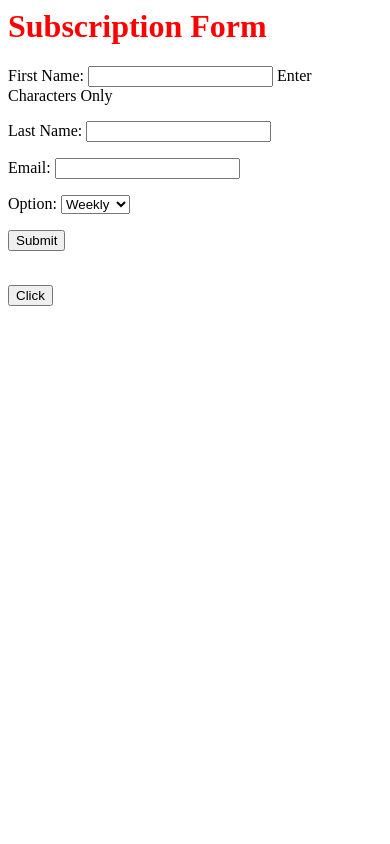
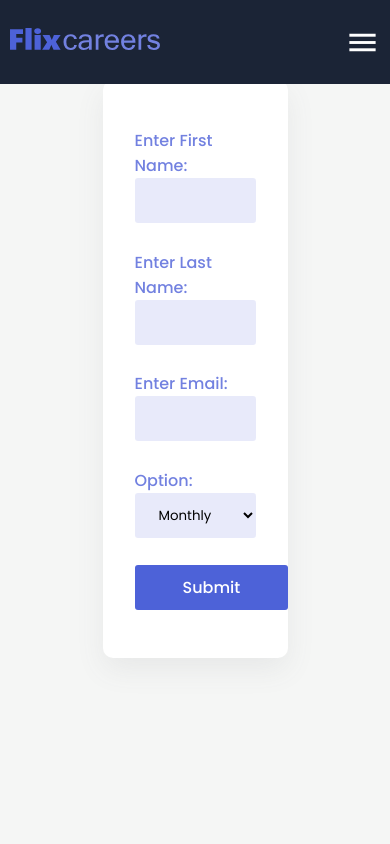
Before and after one commit to RohitKaregaonkar/jobapp, a Django app: page /subscribe/ in a window 390 px wide. Run offline with Django 4.2, Linux system fonts and the light colour scheme.

Commit message:
Modified subscribe.html file and designed the page

```diff
--- /dev/null
+++ b/subscribe/static/subscribe/app.js
@@ -0,0 +1,4 @@
+let links = document.querySelector('.links')
+function menu(){
+  links.classList.toggle('active')
+}
--- /dev/null
+++ b/subscribe/static/subscribe/style.css
@@ -0,0 +1,382 @@
+@import url("https://fonts.googleapis.com/css2?family=Poppins:ital,wght@0,100;0,200;0,300;0,400;0,500;0,600;0,700;0,800;0,900;1,100;1,200;1,300;1,400;1,500;1,600;1,700;1,800;1,900&display=swap");
+* {
+  margin: 0;
+  padding: 0;
+  box-sizing: border-box;
+  font-family: "Poppins", sans-serif;
+}
+:root {
+  --blue: #4d62d8;
+  --lblue: #7281e0;
+  --card: #fdfdfd;
+  --shadow: #64646f17 0px 12px 29px 0px;
+  --nav: #1b2436;
+}
+body {
+  background: #f5f6f5;
+}
+button {
+  border: none;
+  outline: none;
+  cursor: pointer;
+  border-radius: 3px;
+}
+nav {
+  background: var(--nav);
+  padding: 1em 0;
+}
+a {
+  text-decoration: none;
+  color: white;
+}
+.container {
+  max-width: 1200px;
+  margin: auto;
+}
+nav .container {
+  display: flex;
+  align-items: center;
+  justify-content: space-between;
+  color: white;
+}
+.logo h1 {
+  color: white;
+}
+.logo {
+  width: 200px;
+}
+img {
+  width: 100%;
+}
+.links {
+  display: flex;
+  align-items: center;
+  justify-content: center;
+}
+.links a {
+  color: white;
+  margin-left: 30px;
+  font-size: 1rem;
+  font-weight: 400;
+}
+.links .auth {
+  margin-left: 30px;
+  height: 45px;
+  padding: 0 20px;
+  font-size: 1rem;
+  font-weight: 500;
+  background: var(--blue);
+  color: white;
+  box-shadow: var(--shadow);
+}
+/* typo */
+.typo {
+  margin-top: 5em;
+}
+.title {
+  font-size: 2.3rem;
+  font-weight: 600;
+}
+.des {
+  font-size: 1rem;
+}
+
+/* post card */
+
+.post {
+  background: var(--card);
+  border-radius: 8px;
+  padding: 2em;
+  box-shadow: var(--shadow);
+  margin-top: 3em;
+  display: grid;
+  align-items: center;
+  grid-template-columns: 8fr 2fr;
+  border-bottom: 3px solid var(--lblue);
+}
+.menu {
+  display: none !important;
+}
+.buttons {
+  display: grid;
+  grid-template-columns: repeat(1, 1fr);
+  gap: 20px;
+}
+
+.post:last-child {
+  margin-bottom: 5em;
+}
+.item {
+  display: flex;
+  align-items: center;
+  margin-left: 30px;
+}
+.item:first-child {
+  margin-left: 0;
+}
+.job-des {
+  display: flex;
+  align-items: center;
+}
+
+.item span {
+  margin-right: 10px;
+  font-size: 20px !important;
+  color: gray;
+}
+.item p {
+  font-size: 1rem;
+  font-weight: 600;
+  color: gray;
+}
+.apply {
+  background: var(--blue);
+  height: 45px;
+  padding: 0 40px;
+  color: white;
+  font-size: 1rem;
+  font-weight: 500;
+}
+.view {
+  border: 1px solid var(--blue);
+  background: transparent;
+  color: var(--blue);
+}
+.job-title {
+  font-size: 1.2rem;
+  font-weight: 600;
+  margin-bottom: 10px;
+  color: var(--blue);
+}
+
+
+.r2 {
+  display: grid;
+  grid-template-columns: 1fr 1fr;
+  gap: 20px;
+}
+.view-post {
+  width: 80%;
+  border-radius: 10px;
+  box-shadow: var(--shadow);
+  margin: 5em auto;
+  padding: 2em;
+}
+.desc {
+  max-height: 300px;
+  overflow-y: scroll;
+  margin: 2em 0;
+  padding: 1em;
+}
+.desc::-webkit-scrollbar {
+  width: 3px;
+  background: #80808017;
+}
+.desc::-webkit-scrollbar-thumb {
+  background: #4d62d8;
+}
+.jobtitle {
+  font-size: 1.5rem;
+  color: var(--nav);
+  font-weight: 600;
+  margin-bottom: 0.5em;
+}
+.it {
+  font-size: 1.2rem;
+  font-weight: 600;
+  color: var(--lblue);
+}
+.it span {
+  color: #1b2436c0;
+}
+@media (max-width: 991px) {
+  .container {
+    padding: 0 10px;
+  }
+  .post {
+    grid-template-columns: 1fr;
+    padding: 1em;
+  }
+  .job-des {
+    flex-direction: column;
+    align-items: flex-start;
+  }
+  .item {
+    margin-left: 0;
+  }
+  .apply {
+    margin-top: 1em;
+  }
+  .search {
+    height: 45px;
+  }
+  .links {
+    height: 90vh;
+    width: 100%;
+    position: fixed;
+    top: 10vh;
+    left: 0;
+    background: #000000d7;
+    flex-direction: column;
+    justify-content: space-around;
+    backdrop-filter: blur(15px);
+    transform: translateX(100%);
+    transition: 0.3s;
+  }
+  .active {
+    transform: translateX(0%);
+    transition: 0.3s;
+  }
+  .links a {
+    margin-left: 0;
+  }
+  .auth {
+    margin-left: 0 !important;
+  }
+  nav {
+    position: fixed;
+    top: 0;
+    width: 100%;
+    height: 10vh;
+  }
+  nav .container {
+    height: 100%;
+  }
+  .menu {
+    font-size: 35px !important;
+    display: block !important;
+  }
+  .logo {
+    width: 150px;
+  }
+  .buttons {
+    grid-template-columns: 1fr;
+    gap: 0;
+  }
+  .view-post {
+    width: 100%;
+    padding: 2em 1em;
+    margin-top: 7em;
+  }
+  .jobtitle {
+    font-size: 1.2rem;
+  }
+  .it {
+    font-size: 1rem;
+  }
+}
+
+button{
+  cursor: pointer;
+  }
+
+
+  /* Email code */
+  .subscribe-text{
+  border: none;
+  outline: none;
+  height: 45px;
+  padding: 0 15px;
+  border-radius: 5px;
+  font-size: 1rem;
+  font-weight: 400;
+  width: 100%;
+  }
+
+  /* .email-form{
+    grid-template-columns: 1fr;
+    padding: 1em;
+    margin-top: 15vh;
+    display: grid;
+    gap: 2em;
+    background-color: var(--blue);
+    padding: 2em;
+    border-radius: 8px;
+    margin-top: 3em;
+    width: 50%;
+    position: absolute;
+    top: 30%;
+    left: 50%;
+    margin-right: -50%;
+    transform: translate(-50%, -50%)
+  } */
+
+  .email-form-title{
+    color: #f5f6f5;
+    font-size: 300%;
+    text-align: center;
+  }
+
+  .email-form-title-success{
+    color: yellow;
+    font-size: 300%;
+    text-align: center;
+    display: none;
+  }
+
+  .help-text{
+    font-size: 10px;
+    color: gray;
+    padding: 0;
+    margin: 0;
+  }
+
+  .email-submit{
+    border: none;
+    outline: none;
+    height: 45px;
+    background: var(--blue);
+    border-radius: 3px;
+    cursor: pointer;
+    font-size: 1rem;
+    font-weight: 500;
+    color: white;
+    padding: 0 3em;
+
+  }
+
+  label {
+    color: var(--lblue);
+    font-weight: 500;
+    padding-bottom: 10px;
+}
+
+input, select {
+border: none;
+outline: none;
+height: 45px;
+border-radius: 3px;
+width: 100%;
+background: #7281e02a;
+padding: 0 20px;
+margin-bottom: 2em;
+}
+
+form {
+  width: 50%;
+  padding: 3em 2em;
+  background: white;
+  border-radius: 10px;
+  margin: 5em auto;
+  box-shadow: var(--shadow);
+}
+
+.errorlist {
+  background: #ff27272a;
+  color: #ff0000;
+  padding: 10px;
+  border-radius: 5px;
+  font-size: 18px;
+  font-weight: 500;
+}
+
+.thank-you{
+  border: none;
+  outline: none;
+  height: 45px;
+  border-radius: 3px;
+  width: 100%;
+  padding: 0 20px;
+  margin: 2em;
+  font-size: 30px;
+}
--- a/subscribe/templates/subscribe/subscribe.html
+++ b/subscribe/templates/subscribe/subscribe.html
@@ -1,75 +1,60 @@
 {% load static %}
 
 
-<html>
-<head>
-
-    <meta charset="UTF-8">
-    <meta http-equiv="X-UA-Compatible" content="IE=edge">
-    <meta name="viewport" content="width=device-width, initial-scale=1.0">
-    <link rel="stylesheet" type="text/css" href="{% static 'subscribe/main.css' %}">
-
-    <title>Subscription Form </title>
-
-</head>
-<body>
-
-    <h1>Subscription Form</h1>
-
-    <form method="post">
-        {% csrf_token %}
-
-         {{ form.as_p }}
-
-        <input type="submit" value="Submit" />
-
-        {% comment %} {% for field in form %}
-        <div class="subscribe_field">
-            {{ field.errors }}
-            <label for ="{{field.id_for_label}}">
-                {{ field.label}}
-            </label>
-            {{ field }}
+<!DOCTYPE html>
+<html lang="en">
+  <head>
+    <meta charset="UTF-8" />
+    <meta http-equiv="X-UA-Compatible" content="IE=edge" />
+    <meta name="viewport" content="width=device-width, initial-scale=1.0" />
+    <link rel="stylesheet" href="{% static 'subscribe/style.css' %}" />
+    <link
+      href="https://fonts.googleapis.com/css?family=Material+Icons|Material+Icons+Outlined|Material+Icons+Two+Tone|Material+Icons+Round|Material+Icons+Sharp"
+      rel="stylesheet"
+    />
+    <title>Subscription Page</title>
+  </head>
+  <body>
+    <header>
+      <nav>
+        <div class="container">
+          <div class="logo">
+            <img src="{% static 'subscribe/logo.svg' %}" alt="" />
+          </div>
+          <div class="links">
+            <a href="{% url 'home' %}" >Home</a>
+          </div>
+          <span class="material-icons menu" onclick="menu()"> menu </span>
         </div>
-        {% endfor %} {% endcomment %}
-
-
-        {% comment %} <div class="subscribe_field">
-            {{ form.first_name.errors }}
-            <label for="{{ form.first_name.id_for_label }}"> {{ form.first_name.label }} </label>
-            {{ form.first_name }}
-        </div> {% endcomment %}
-
-
-        {% comment %} {% csrf_token %}
-
-        {% if email_error %}
-            <p> {{ email_error }} </p>
-        {% endif %}
-
-        <label>First Name </label>
-        <input type="text" name="fname" placeholder="First Name" />
-        <br>
-
-        <label>Last Name </label>
-        <input type="text" name="lname" placeholder="Last Name" />
-        <br>
-
-        <label>Email </label>
-        <input type="text" name="email" placeholder="Email" />
-        <br>
-        {% endcomment %}
-
-    </form>
-
-    <br><button onclick="popup()">Click</button>
-
-
-
-
-    <script src="{% static 'subscribe/main.js' %}"></script>
-
-
-
-</body>
+      </nav>
+    </header>
+    <section>
+      <div class="container">
+          <form class="email-form" method="post">
+            {% csrf_token %}
+            <p>
+              <label for="id_first_name">Enter First Name:</label>
+              <input type="text" name="first_name" maxlength="100" required id="id_first_name">
+            </p>
+            <p>
+              <label for="id_last_name">Enter Last Name:</label>
+              <input type="text" name="last_name" maxlength="100" required id="id_last_name">
+            </p>
+            <p>
+              <label for="id_email">Enter Email:</label>
+              <input type="email" name="email" maxlength="100" required id="id_email">
+            </p>
+            <p>
+              <label for="id_option">Option:</label>
+              <select name="option" id="id_option">
+            <option value="W">Weekly</option>
+            <option value="M" selected>Monthly</option>
+          </select>
+            </p>
+          <button class="email-submit">Submit</button>
+    </div>
+      </div>
+    </section>
+    <script src="{% static 'subscribe/app.js' %}"></script>
+  </body>
 </html>
```
Also changed, not shown: app/templates/app/index.html (+0 -20 lines), db.sqlite3, subscribe/static/subscribe/logo.svg (added).
